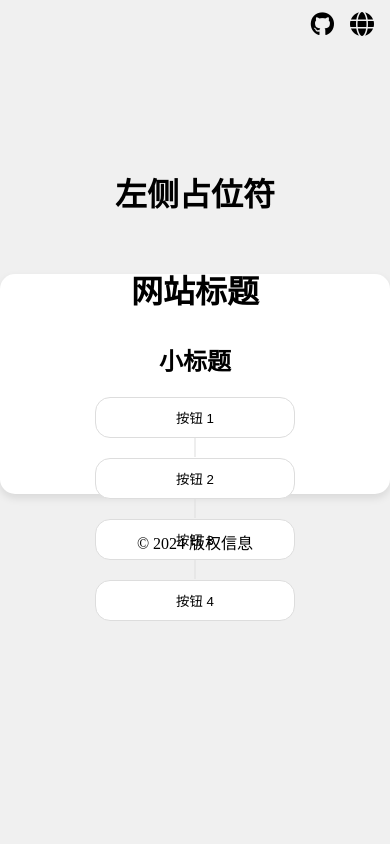
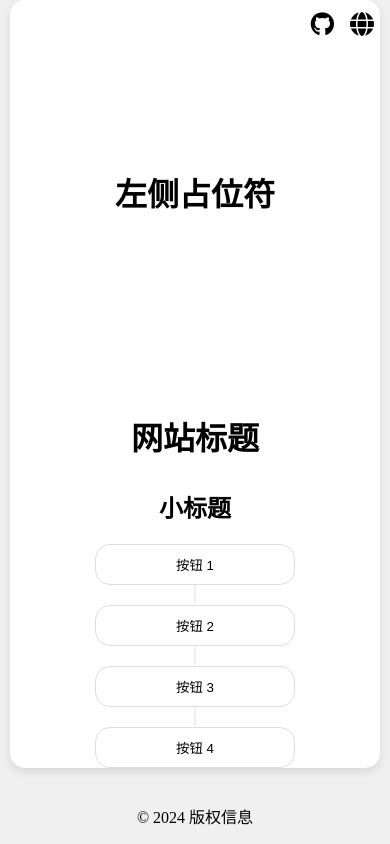
Before and after one commit to MooreFoss/HomePage, a Vue app: page / in a window 390 px wide. Built offline with nearby package versions, Linux system fonts and the light colour scheme.

Commit message:
更新主页切换动画

```diff
--- a/src/App.vue
+++ b/src/App.vue
@@ -8,9 +8,7 @@
         <i :class="languageIcon"></i>
       </button>
     </div>
-    <div class="homepage-container">
-      <HomePage />
-    </div>
+    <component :is="currentComponent" @navigate="navigate" />
     <footer>
       <p>{{ $t('footerText') }}</p>
     </footer>
@@ -19,15 +17,18 @@
 
 <script>
 import HomePage from './components/HomePage.vue'
+import AboutMe from './components/AboutMe.vue'
 import '@fortawesome/fontawesome-free/css/all.css'
 
 export default {
   components: {
-    HomePage
+    HomePage,
+    AboutMe
   },
   data() {
     return {
-      currentLanguage: this.$i18n.locale
+      currentLanguage: this.$i18n.locale,
+      currentComponent: 'HomePage'
     }
   },
   computed: {
@@ -39,6 +40,9 @@ export default {
     toggleLanguage() {
       this.currentLanguage = this.currentLanguage === 'en' ? 'zh-cn' : 'en'
       this.$i18n.locale = this.currentLanguage
+    },
+    navigate(component) {
+      this.currentComponent = component
     }
   }
 }
@@ -86,22 +90,6 @@ body {
   font-size: 24px;
 }
 
-.homepage-container {
-  display: flex;
-  justify-content: center;
-  align-items: center;
-  width: 70vw;
-  /* 设置宽度为视口宽度的70% */
-  height: calc(70vw * 9 / 16);
-  /* 设置高度为宽度的16:9比例 */
-  border-radius: 15px;
-  box-shadow: 0 4px 8px rgba(0, 0, 0, 0.1);
-  background-color: #ffffff;
-  /* 设置纯白色背景 */
-  margin-bottom: 20px;
-  /* 增加底部外边距 */
-}
-
 footer {
   position: relative;
   bottom: 0;
@@ -110,21 +98,4 @@ footer {
   text-align: center;
 }
 
-@media (max-width: 800px) {
-  .homepage-container {
-    width: 90vw;
-    /* 当视口宽度小于800px时，设置宽度为视口宽度的90% */
-    height: calc(90vw * 9 / 16);
-    /* 设置高度为宽度的16:9比例 */
-  }
-}
-
-@media (max-width: 450px) {
-  .homepage-container {
-    width: 100vw;
-    /* 当视口宽度小于450px时，设置宽度为视口宽度的100% */
-    height: calc(100vw * 9 / 16);
-    /* 设置高度为宽度的16:9比例 */
-  }
-}
 </style>
--- /dev/null
+++ b/src/components/AboutMe.vue
@@ -0,0 +1,32 @@
+<template>
+    <div class="about-me">
+        <h1>About Me</h1>
+        <p>This is the About Me page.</p>
+    </div>
+</template>
+
+<script>
+export default {
+    name: 'AboutMe'
+}
+</script>
+
+<style scoped>
+.about-me {
+    display: flex;
+    flex-direction: column;
+    justify-content: center;
+    align-items: center;
+    height: 100vh;
+    background-color: #ffffff;
+}
+
+h1 {
+    font-size: 2em;
+    margin-bottom: 20px;
+}
+
+p {
+    font-size: 1.2em;
+}
+</style>
--- a/src/components/HomePage.vue
+++ b/src/components/HomePage.vue
@@ -1,5 +1,5 @@
 <template>
-  <div class="container">
+  <div class="container" :class="{ fadeOut: isFadingOut, shrink: isFadingOut }">
     <!-- 左侧青蛙图片 -->
     <div class="left">
       <h1>{{ $t('leftPlaceholder') }}</h1>
@@ -10,10 +10,10 @@
       <h1>{{ $t('siteTitle') }}</h1>
       <h2>{{ $t('subtitle') }}</h2>
       <div class="button-group">
-        <button class="btn">{{ $t('button1') }}</button>
-        <button class="btn">{{ $t('button2') }}</button>
-        <button class="btn">{{ $t('button3') }}</button>
-        <button class="btn">{{ $t('button4') }}</button>
+        <button class="btn" @click="rotateButton">{{ $t('button1') }}</button>
+        <button class="btn" @click="rotateButton">{{ $t('button2') }}</button>
+        <button class="btn" @click="rotateButton">{{ $t('button3') }}</button>
+        <button class="btn" @click="rotateButton">{{ $t('button4') }}</button>
       </div>
     </div>
   </div>
@@ -22,19 +22,59 @@
 <script>
 export default {
   name: 'HomePage',
+  data() {
+    return {
+      isFadingOut: false,
+      rotationSpeed: 100 // 初始旋转速度
+    }
+  },
+  methods: {
+    rotateButton(event) {
+      const button = event.target;
+      let rotation = 0;
+      const interval = setInterval(() => {
+        rotation += this.rotationSpeed;
+        button.style.transform = `rotateY(${rotation}deg)`;
+        this.rotationSpeed += 5; // 逐渐加快旋转速度
+        if (this.rotationSpeed > 130) {
+          clearInterval(interval);
+          setTimeout(() => {
+            this.isFadingOut = true;
+            setTimeout(() => {
+              this.$emit('navigate', 'AboutMe');
+            }, 1000); // 渐变消失时间
+          }, 150); // 延迟100ms再开始缩小和渐变
+        }
+      }, 1);
+    }
+  }
 }
 </script>
 
 <style scoped>
 .container {
   display: flex;
-  justify-content: space-between;
+  justify-content: center;
   align-items: center;
-  height: 100%;
-  /* 确保容器高度为100% */
-  width: 100%;
-  /* 确保容器宽度为100% */
-  padding: 20px;
+  width: 70vw;
+  /* 设置宽度为视口宽度的70% */
+  height: calc(70vw * 9 / 16);
+  /* 设置高度为宽度的16:9比例 */
+  border-radius: 15px;
+  box-shadow: 0 4px 8px rgba(0, 0, 0, 0.1);
+  background-color: #ffffff;
+  /* 设置纯白色背景 */
+  margin-bottom: 20px;
+  /* 增加底部外边距 */
+  transition: opacity 1s, transform 1s;
+}
+
+.container.fadeOut {
+  opacity: 0;
+}
+
+.container.shrink {
+  transform: scale(0.95);
 }
 
 .left {
@@ -86,6 +126,8 @@ h2 {
   position: relative;
   color: black;
   /* 默认文字颜色 */
+  transition: transform 1s;
+  /* 添加过渡效果 */
 }
 
 .btn:hover {
@@ -137,4 +179,20 @@ footer {
     margin-bottom: 20px;
   }
 }
+
+@media (max-width: 800px) {
+  .container {
+    width: 90vw;
+    /* 当视口宽度小于800px时，设置宽度为视口宽度的90% */
+    height: 100vh;
+  }
+}
+
+@media (max-width: 450px) {
+  .container {
+    width: 95vw;
+    /* 当视口宽度小于450px时，设置宽度为视口宽度的100% */
+    height: 100vh;
+  }
+}
 </style>
```
